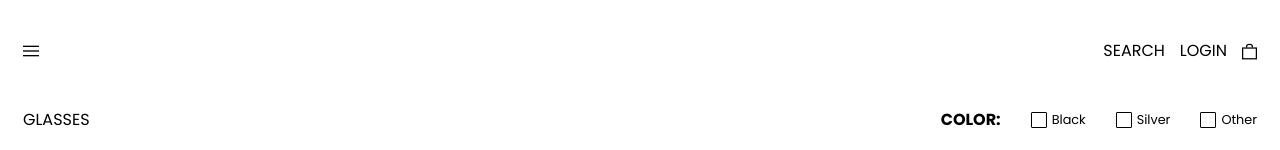
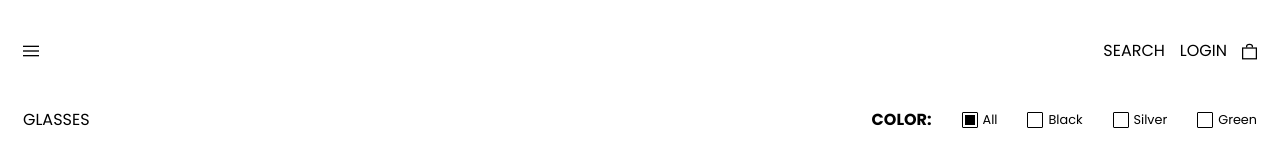
Before and after one commit to irinanic88/Code-Test-Ze-Glasses, a React (Create React App) app: page / in a window 1280 px wide. Shown: the top 150 px of the page. Built offline with nearby package versions, Linux system fonts and the light colour scheme.

Commit message:
Set filter

```diff
--- a/src/components/Main/Main.js
+++ b/src/components/Main/Main.js
@@ -1,11 +1,15 @@
 import React, { useState } from 'react';
 import { products } from '../../utils/data';
+import { colorsToFilter, defaultModels } from './utils/variables';
+import { filteredModels } from './utils/utils';
 import Card from '../Card/Card';
 import cn from 'classnames';
 import styles from './Main.module.scss';
 
 const Main = () => {
-    const [filter, setFilter] = useState(null);
+    const [filter, setFilter] = useState('all');
+
+    console.log(filteredModels(filter));
 
     const handleColorChange = (event) => {
         setFilter(event.target.value);
@@ -33,9 +37,6 @@ const Main = () => {
         )
     }
 
-    const colorsToFilter = ['black', 'silver', 'other'];
-    const defaultModels = ['60bri', '48bri', '59bri', '53bri', '55bri', '56bri', '58bri', '54bri'];
-
     return (
         <main className={styles.main}>
             <div className={styles.main__header}>
@@ -61,7 +62,6 @@ const Main = () => {
                                 />
                             </div>
                         )
-
                     })
                 }
             </div>
--- /dev/null
+++ b/src/components/Main/utils/utils.js
@@ -0,0 +1,5 @@
+import {products} from "../../../utils/data";
+
+export const filteredModels = (color) => {
+    return Object.keys(products).filter(model => products[model].color.includes(color));
+}
--- /dev/null
+++ b/src/components/Main/utils/variables.js
@@ -0,0 +1,2 @@
+export const colorsToFilter = ['all', 'black', 'silver', 'green'];
+export const defaultModels = ['60bri', '48bri', '59bri', '53bri', '55bri', '56bri', '58bri', '54bri'];
```
